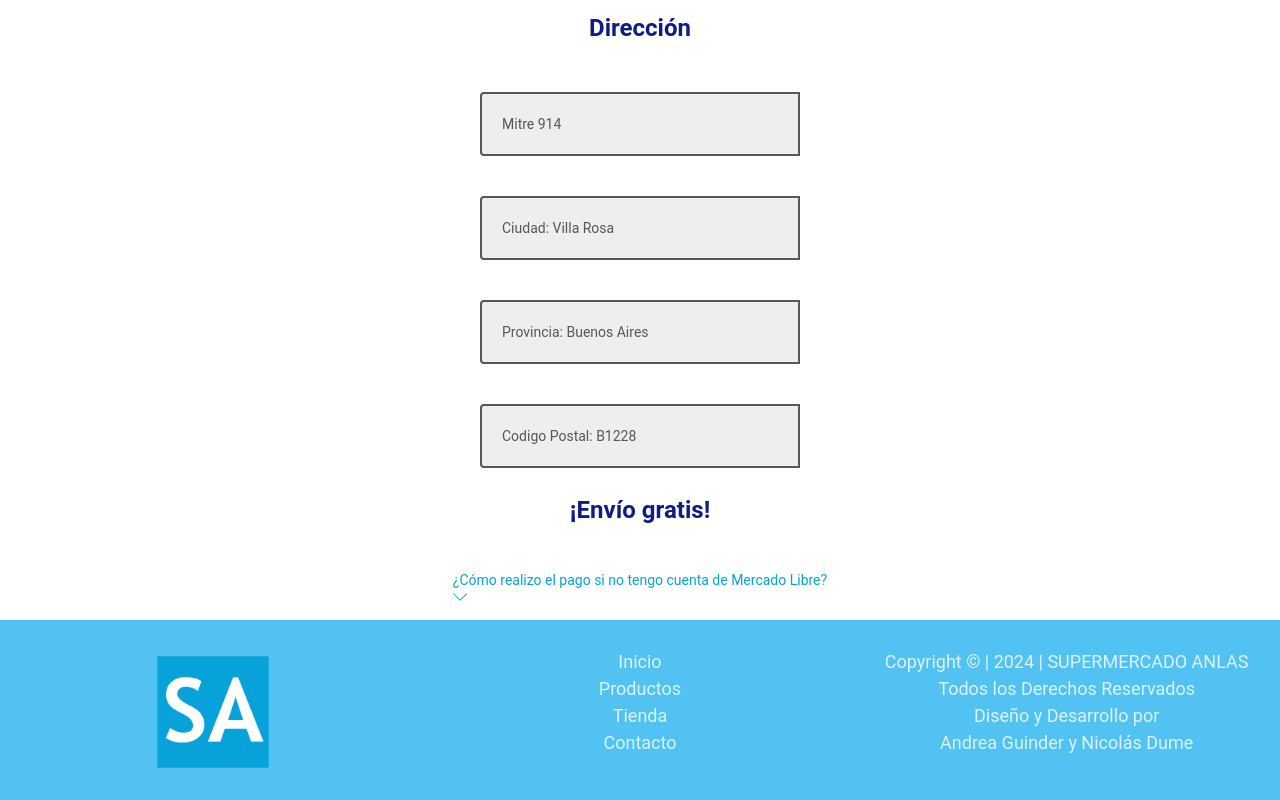
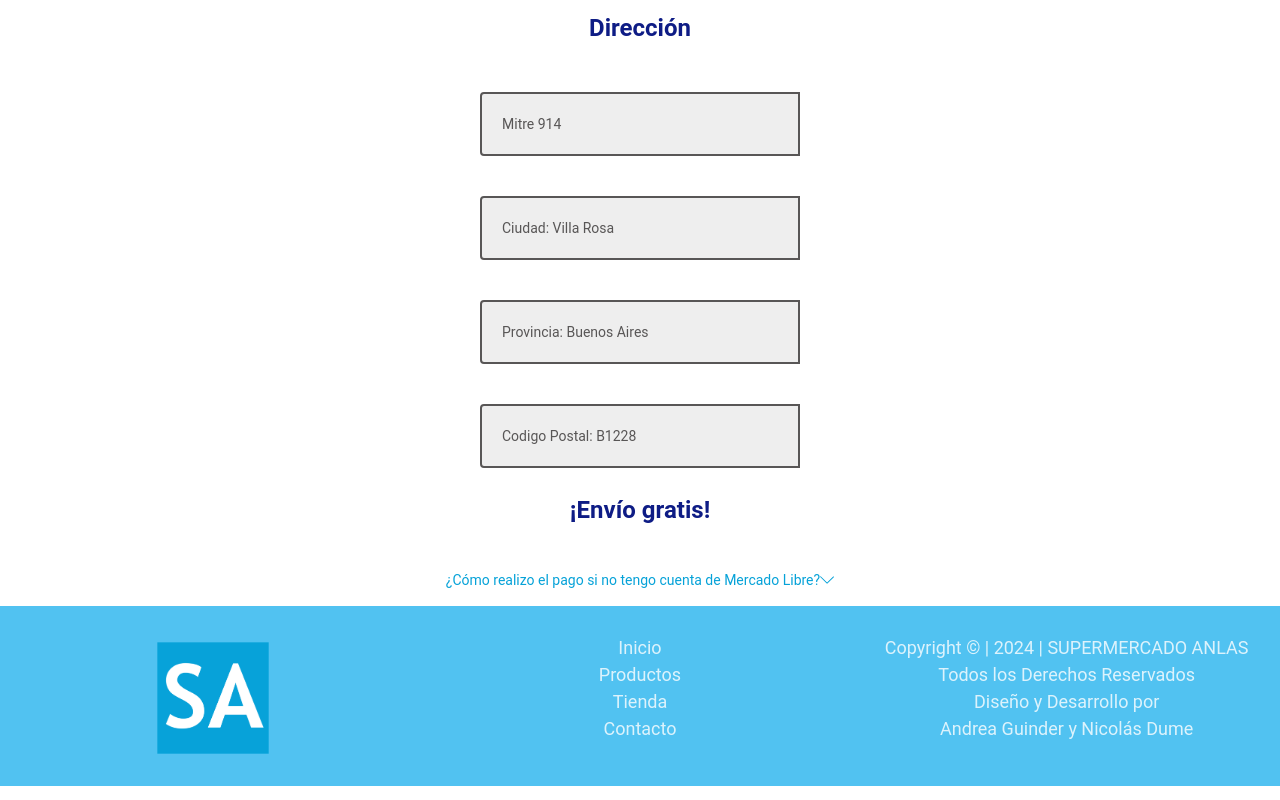
Before and after one commit to nicod12/super-market-anlas, a Next.js app: page /cart in a window 1280 px wide. Shown: the part 2457-3257 px from the top of the page. Built offline with nearby package versions, Linux system fonts and the light colour scheme.

Commit message:
update storagepage

```diff
--- /dev/null
+++ b/src/components/infoPay/PaymentInfo.tsx
@@ -0,0 +1,35 @@
+import { useState } from 'react';
+import { SlArrowDown, SlArrowUp } from 'react-icons/sl';
+
+const PaymentInfo = () => {
+  const [isInfoVisible, setIsInfoVisible] = useState(false);
+
+  const toggleInfo = () => {
+    setIsInfoVisible(!isInfoVisible);
+  };
+
+  return (
+    <section className="flex flex-col justify-center items-center gap-5">
+      <button
+        onClick={toggleInfo}
+        className="py-4 px-5 text-sm text-[#06A2D8] flex items-center"
+      >
+        ¿Cómo realizo el pago si no tengo cuenta de Mercado Libre?
+        {isInfoVisible ? <SlArrowUp /> : <SlArrowDown />}
+      </button>
+
+      {isInfoVisible && (
+        <div className="text-gray-700 text-center">
+          <p> ¡Crear una cuenta es muy fácil! Al momento de
+            comprar, te
+            redirigiremos a Mercado
+            Libre para que la crees. Sólo tenés que ingresar un e-mail, una
+            clave y continuar
+            con tu compra.</p>
+        </div>
+      )}
+    </section>
+  );
+};
+
+export default PaymentInfo;
--- a/src/pages/StorePage.tsx
+++ b/src/pages/StorePage.tsx
@@ -1,6 +1,6 @@
 "use client"
+import PaymentInfo from '@/components/infoPay/PaymentInfo';
 import React from 'react';
-import { SlArrowDown } from "react-icons/sl";
 
 
 const StorePage: React.FC = () => {
@@ -40,12 +40,7 @@ const StorePage: React.FC = () => {
 
       <p className="text-2xl text-center text-[#0e1c85] font-bold mt-1.5 mx-auto mb-7 ">¡Envío gratis!</p>
 
-      <section className="flex flex-col justify-center items-center gap-5">
-        <button className="py-4 px-5 text-sm text-[#06A2D8]">
-          ¿Cómo realizo el pago si no tengo cuenta de Mercado Libre?
-          <SlArrowDown />
-        </button>
-      </section>
+      <PaymentInfo />
 
     </section>
   );
```
